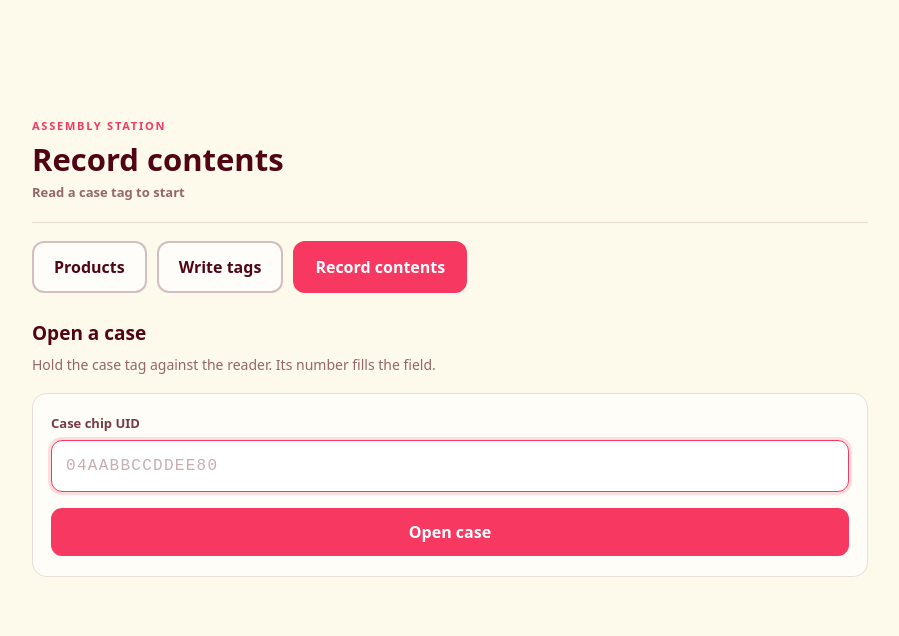
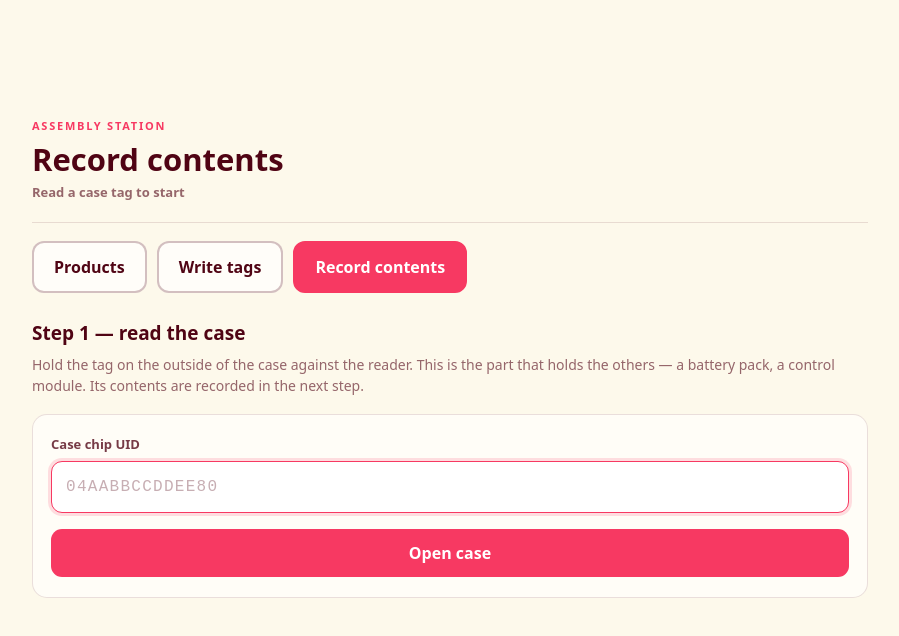
Before and after one commit to Vinisilva0010/veymark, a Next.js app in the folder web/: page /dashboard/assembly in a window 1280 px wide. Shown: the top 636 px of the page, without its empty margins (190-1089 px from the left). Built offline with nearby package versions, Linux system fonts and the light colour scheme.

Commit message:
Number the steps on the assembly screen
Screen titles now say what the operator does at each step instead of naming the field, and reading the case explains that it is the part holding the others.

```diff
--- a/web/src/app/dashboard/assembly/page.tsx
+++ b/web/src/app/dashboard/assembly/page.tsx
@@ -167,9 +167,11 @@ export default function AssemblyPage() {
 
       {!lockedUid ? (
         <section className="vm-section">
-          <h2 className="vm-h2">Open a case</h2>
+          <h2 className="vm-h2">Step 1 — read the case</h2>
           <p className="vm-hint">
-            Hold the case tag against the reader. Its number fills the field.
+            Hold the tag on the outside of the case against the reader. This is
+            the part that holds the others — a battery pack, a control module.
+            Its contents are recorded in the next step.
           </p>
 
           <form onSubmit={handleLock} className="vm-card vm-form">
@@ -239,7 +241,9 @@ export default function AssemblyPage() {
           {state && !state.complete && (
             <form onSubmit={handleAttach} className="vm-card vm-form">
               <label className="vm-field">
-                <span className="vm-label">Component chip UID</span>
+                <span className="vm-label">
+                  Step 2 — read the part going inside
+                </span>
                 <input
                   ref={componentInput}
                   value={componentUid}
@@ -254,7 +258,7 @@ export default function AssemblyPage() {
               </label>
 
               <label className="vm-field">
-                <span className="vm-label">Goes in as</span>
+                <span className="vm-label">Step 3 — what it goes in as</span>
                 <select
                   value={role}
                   onChange={(e) => setRole(e.target.value)}
```
